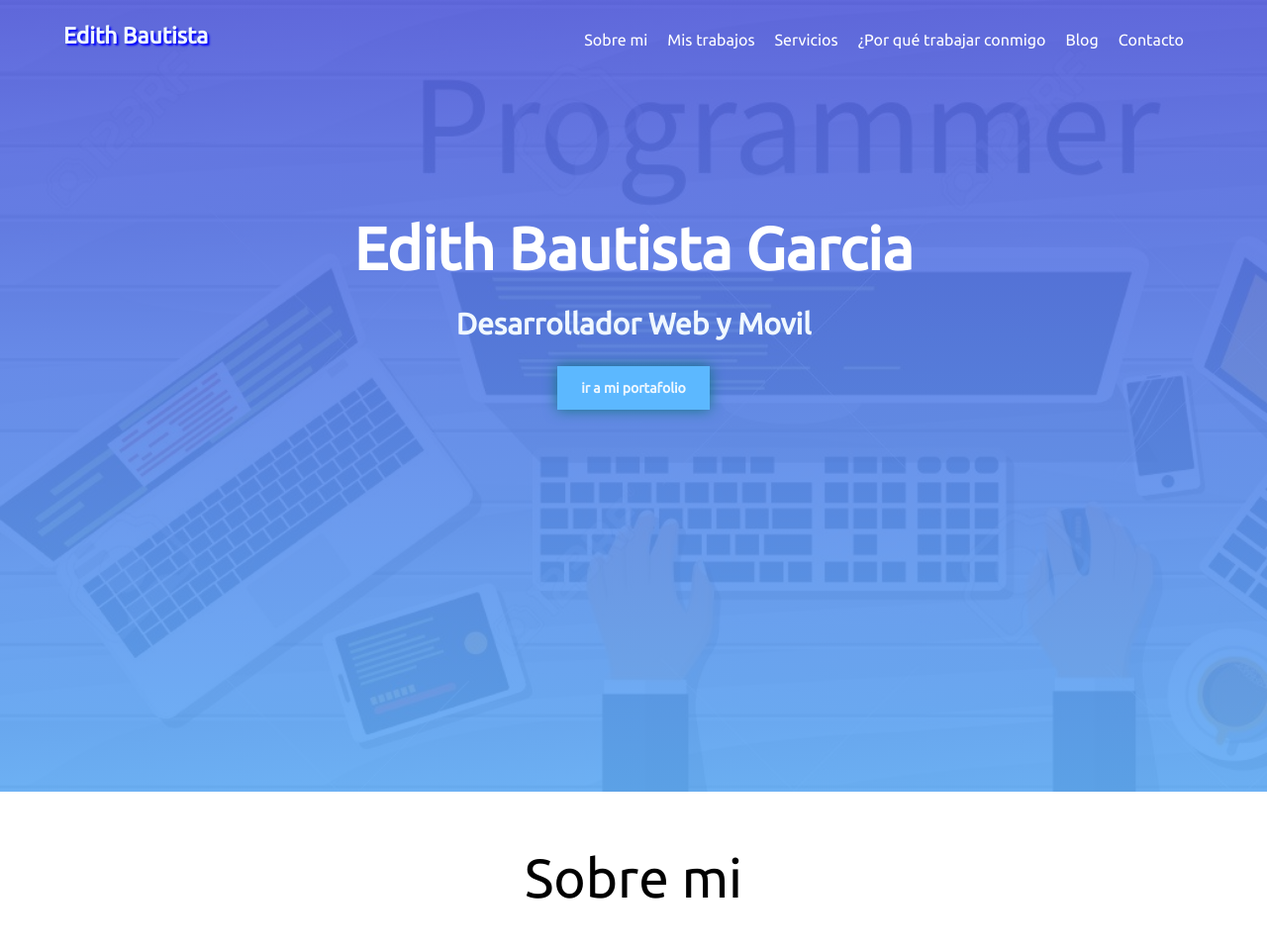
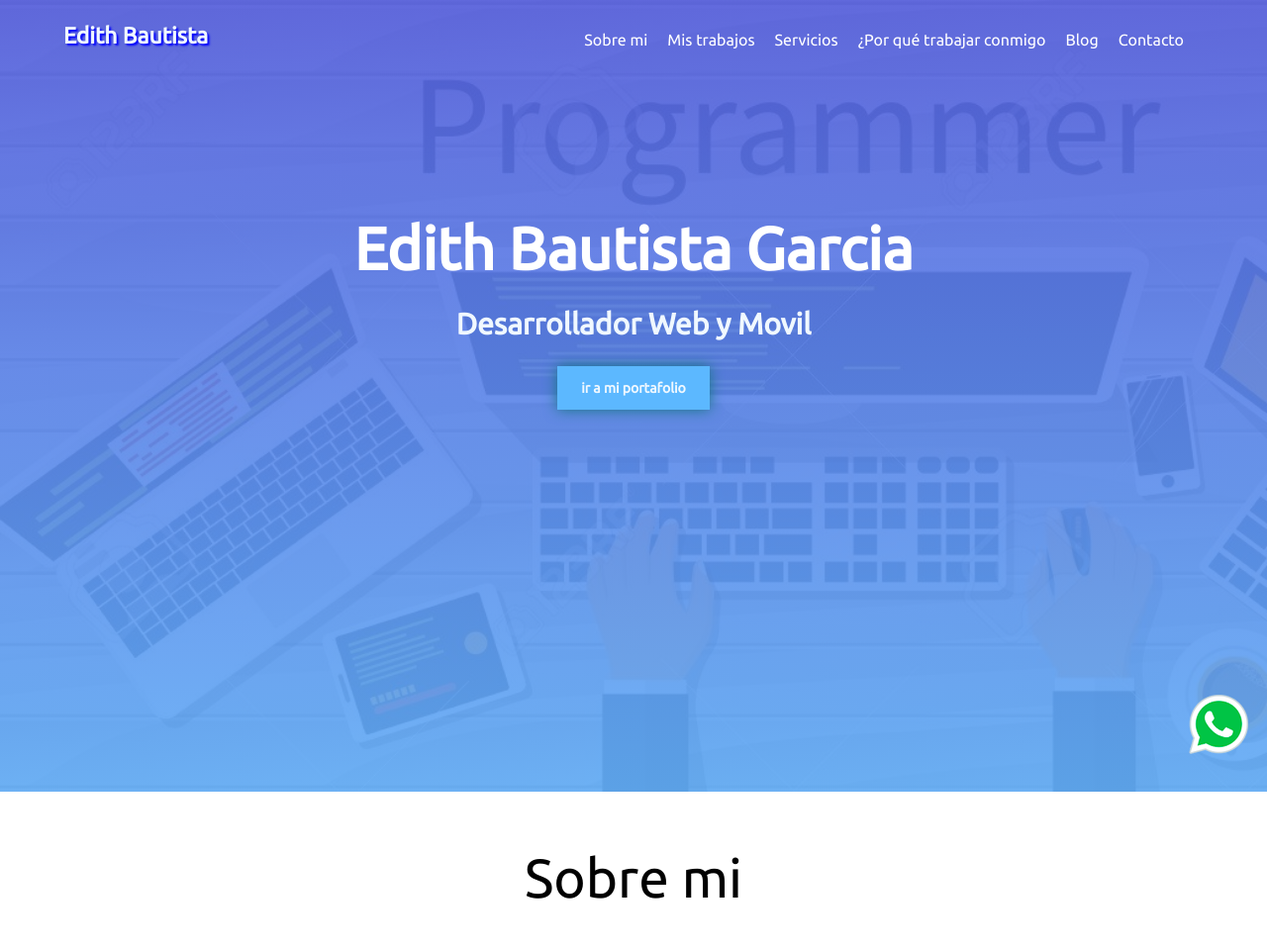
Before and after one commit to EdmaryBaga/EdithBautista, a PHP site: page / in a window 1280 px wide. Shown: the top 961 px of the page at 99% size. Run offline with PHP 8.4, Linux system fonts and the light colour scheme.

Commit message:
Se agrego un boton de whatsapp flotante fijo en la parte derecha inferior de la pantalla

```diff
--- a/estilos/style.css
+++ b/estilos/style.css
@@ -402,3 +402,13 @@ footer p {
     color: #fff;
     margin-top: 40px;
 }
+
+
+/*Boton flotante*/
+
+#whatsapp {
+    position: fixed;
+    /*dejamos el elemto fijo en la pantalla*/
+    top: 87%;
+    right: 1%;
+}
--- a/index.php
+++ b/index.php
@@ -20,6 +20,9 @@
     <!-- Contenido de la pagina
     <h1>Este es el titulo</h1>
     <h2>Subtitulo con h2</h2>-->
+
+    <!--Boton flotante de whatsap -->
+    <a id="whatsapp" href="https://api.whatsapp.com/send?phone=5519157009"><img src="imagenes/whatsapp.png" alt=""></a>
 
     <header>
         <!--Un div es un contenedor de informacion-->
```
